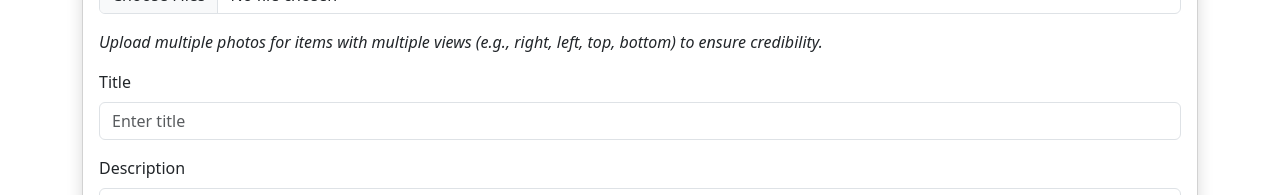
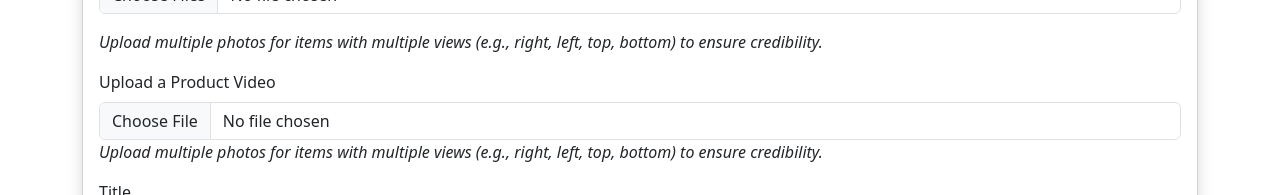
Before and after one commit to dashme-africa/webapp, a React (Vite) app: page /upload in a window 1280 px wide. Shown: the part 605-800 px from the top of the page. Built offline with nearby package versions, Linux system fonts and the light colour scheme.

Commit message:
first commit

```diff
--- a/src/components/AdminDashboard.jsx
+++ b/src/components/AdminDashboard.jsx
@@ -157,6 +157,16 @@ const AdminDashboard = () => {
                   style={{ width: '80px', height: '80px', objectFit: 'cover' }}
                 />
               </td>
+              <td>
+                <video
+                  src={product.videoUrl}
+                  alt={product.title}
+                  style={{ width: '250px', height: '250px', objectFit: 'cover' }}
+                  controls
+                >
+                </video>
+
+              </td>
               <td>{product.title}</td>
               <td>{product.description || 'No description available'}</td>
               <td>
--- a/src/components/Hero.jsx
+++ b/src/components/Hero.jsx
@@ -11,7 +11,7 @@ const HeroPage = ({ setSelectedCategory }) => {
       <div
         style={{
           backgroundImage: "url('https://res.cloudinary.com/df2q6gyuq/image/upload/v1734502295/hero-banner_tvastc.jpg')",
-          backgroundPosition: "center",
+          backgroundPosition: "contain",
           backgroundRepeat: "no-repeat",
           backgroundSize: "cover",
           width: "100%",
--- a/src/components/UploadPage.jsx
+++ b/src/components/UploadPage.jsx
@@ -93,6 +93,12 @@ const handleSubmit = async (e) => {
       return;
     }
 
+    if (formData.video && formData.video.size > 10 * 1024 * 1024) { // 10MB limit
+      displayAlert('Video file size should not exceed 10MB', 'danger');
+      setIsSubmitting(false);
+      return;
+    }
+
     try {
       // Verify uploader
       if (uploader && !uploader.isVerified) {
@@ -108,10 +114,13 @@ const handleSubmit = async (e) => {
       Object.entries(formData).forEach(([key, value]) => {
         if (key === 'images') {
           value.forEach((file) => updatedData.append('images', file));
+        } else if (key === 'video') {
+          if (value) updatedData.append('video', value);
         } else {
           updatedData.append(key, value);
         }
       });
+
 
       // Add the primary image index
       if (formData.primaryImageIndex !== null && formData.primaryImageIndex >= 0) {
@@ -153,6 +162,7 @@ const handleSubmit = async (e) => {
         priceCategory: '',
         location: '',
         images: [],
+        video: null,
         primaryImageIndex: null,
       });
 
@@ -173,7 +183,6 @@ const handleSubmit = async (e) => {
     }
   };
 
-
   const handleRemoveImage = (index) => {
     setFormData((prevData) => {
       const updatedImages = [...prevData.images];
@@ -191,7 +200,19 @@ const handleSubmit = async (e) => {
     });
   };
 
+  const handleVideoChange = (e) => {
+    const file = e.target.files[0];
 
+    if (file && file.size > 10 * 1024 * 1024) { // 10MB limit
+      displayAlert('Video file size should not exceed 10MB', 'danger');
+      return;
+    }
+
+    setFormData((prevData) => ({
+      ...prevData,
+      video: file,
+    }));
+  };
 
   const myProducts = () => {
     navigate('/my-products');
@@ -265,6 +286,19 @@ const handleSubmit = async (e) => {
                   </div>
                 ))}
               </div>
+              <i>Upload multiple photos for items with multiple views (e.g., right, left, top, bottom) to ensure credibility.
+              </i>
+            </div>
+
+            <div className="mb-3">
+              <label htmlFor="videoUpload" className="form-label">Upload a Product Video</label>
+              <input
+                type="file"
+                id="videoUpload"
+                className="form-control"
+                accept="video/*"
+                onChange={handleVideoChange}
+              />
               <i>Upload multiple photos for items with multiple views (e.g., right, left, top, bottom) to ensure credibility.
               </i>
             </div>
```
Lines whose indentation alone changed are shown as unchanged.
